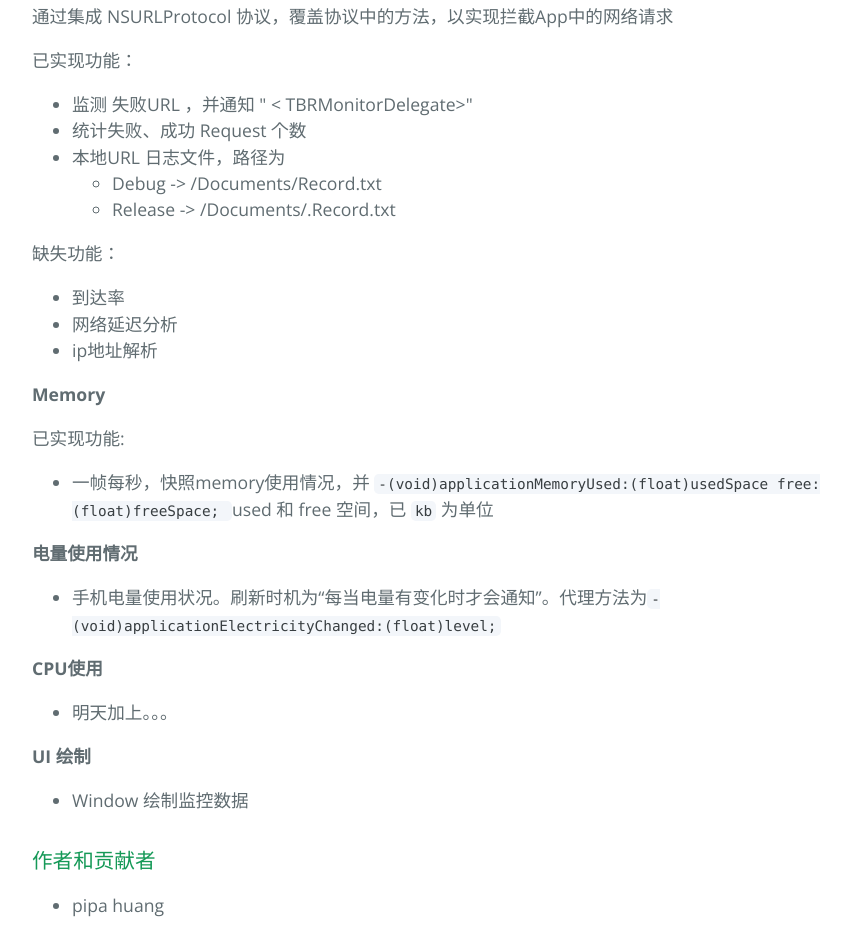
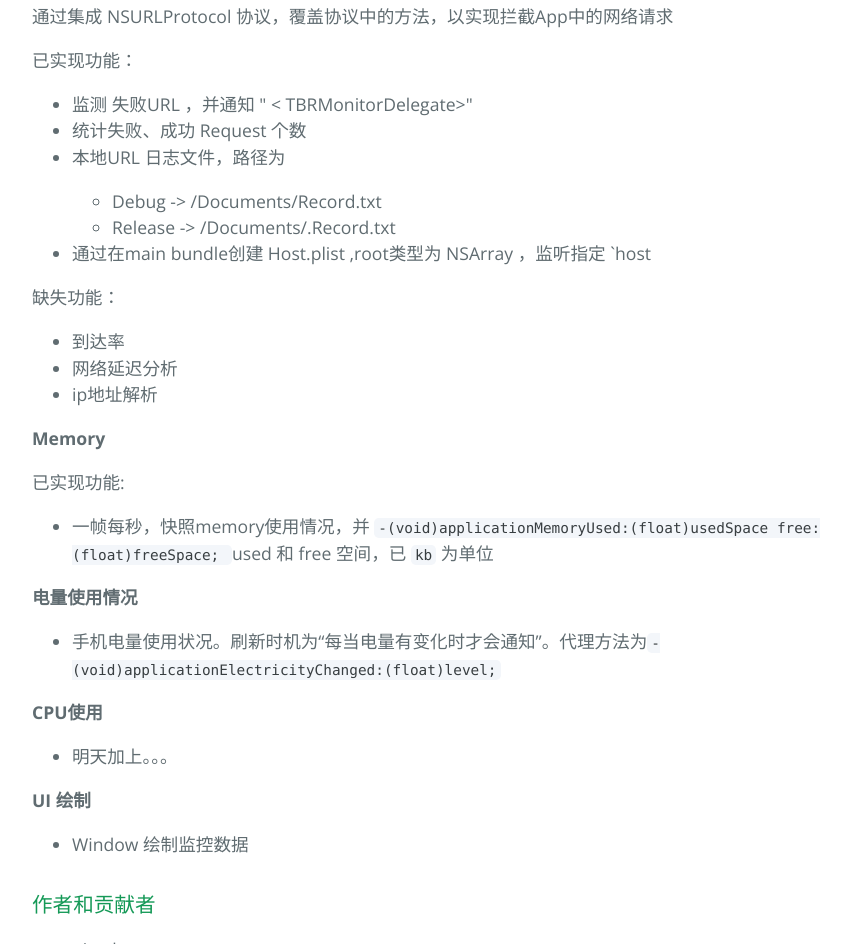
Before and after one commit to huang1988519/TBRMonitor, a plain HTML site: page index.html in a window 1280 px wide. Shown: the part 2044-2988 px from the top of the page, without its empty margins (192-1040 px from the left). Drawn offline with nearby package versions, Linux system fonts and the light colour scheme.

Commit message:
Create gh-pages branch via GitHub

```diff
--- a/index.html
+++ b/index.html
@@ -109,13 +109,15 @@
 <li>监测 失败URL ，并通知 " &lt; TBRMonitorDelegate&gt;"<br>
 </li>
 <li>统计失败、成功 Request 个数</li>
-<li>本地URL 日志文件，路径为<br>
+<li>
+<p>本地URL 日志文件，路径为  </p>
 
 <ul>
 <li>Debug   -&gt; /Documents/Record.txt</li>
 <li>Release -&gt; /Documents/.Record.txt</li>
 </ul>
 </li>
+<li><p>通过在main bundle创建 Host.plist ,root类型为 NSArray ，监听指定 `host</p></li>
 </ul>
 
 <p>缺失功能：</p>
```
Also changed, not shown: params.json (+1 -1 lines).
